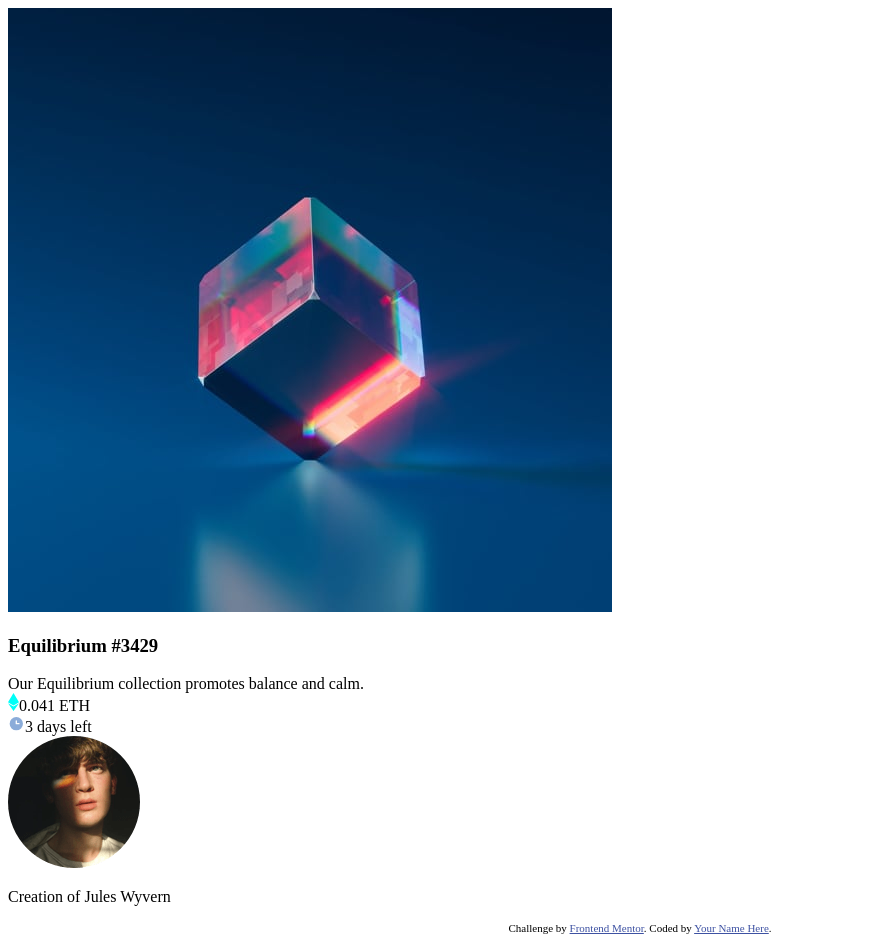
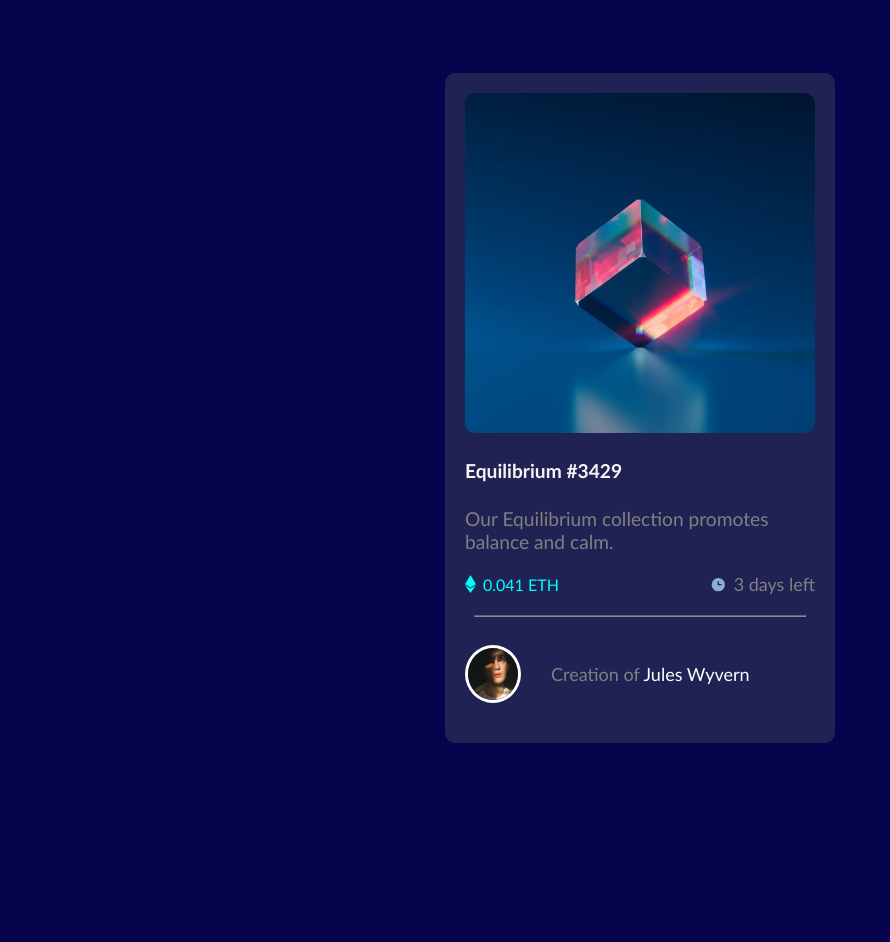
Before and after one commit to aufalfirdausi/fem-nft-preview-card-component-main, a plain HTML site: page index.html in a window 1280 px wide. Shown: the whole page, without its empty margins (0-890 px from the left). After the commit the page ends 816 px from the top, so only its background shows below. Drawn offline with Linux system fonts and the light colour scheme.

Commit message:
finished challenge nft

```diff
--- a/index.html
+++ b/index.html
@@ -14,23 +14,26 @@
 <body>
 
   <div class="card">
-    <img src="image-equilibrium.jpg" alt="">
-    <div class="title"><h3>Equilibrium #3429</h3></div>
+    <img class="image" src="image-equilibrium.jpg" alt="">
+    <div class="title"><h4>Equilibrium #3429</h4></div>
 
   <div class="description">Our Equilibrium collection promotes balance and calm.</div>
 
   <div class="section">
-    <div class="right"><img src="icon-ethereum.svg" alt="">0.041 ETH</div>
+    <div class="right"><img src="icon-ethereum.svg" alt=""> 0.041 ETH</div>
     <div class="left"><img src="icon-clock.svg" alt="">3 days left</div>
   </div>
+  <hr class="hori">
   <div class="creation">
    <img src="image-avatar.png" alt=""> <p>Creation of <span>Jules Wyvern</span></p>
   </div>
 </div>
 
-  <div class="attribution">
+
+  <!--<div class="attribution">
     Challenge by <a href="https://www.frontendmentor.io?ref=challenge" target="_blank">Frontend Mentor</a>.
     Coded by <a href="#">Your Name Here</a>.
-  </div>
+</div>-->
+
 </body>
 </html>
--- a/main.css
+++ b/main.css
@@ -1,2 +1,93 @@
 .attribution { font-size: 11px; text-align: center; }
 .attribution a { color: hsl(228, 45%, 44%); }
+
+body {
+    background-color: rgb(5, 4, 76);
+    display: flex;
+    justify-content: center;
+    align-items: center;
+    min-height: 100vh;
+}
+
+.card {
+    background-color: rgb(32, 34, 84);
+    width: 350px;
+    height: 630px;
+    border-radius: 10px;
+    font-family: 'Gill Sans', 'Gill Sans MT', Calibri, 'Trebuchet MS', sans-serif;
+    padding: 20px;
+}
+
+.card .image {
+    display: flex;
+    justify-content: center;
+    align-items: center;
+    width: 350px;
+    height: 340px;
+    border-radius: 10px;
+}
+
+.title {
+    color: whitesmoke;
+    font-size: larger;
+}
+
+.description {
+    color: grey;
+    font-size: larger;
+}
+
+.section {
+    display: flex;
+    flex-direction: row;
+    justify-content: space-between;
+    padding: 10px 0px;
+    margin: 10px 0px;
+}
+
+.section .right {
+    display: flex;
+    justify-content: center;
+    align-items: center;
+    gap: 7px;
+    color: aqua;
+}
+
+.section .left {
+    display: flex;
+    justify-content: center;
+    align-items: center;
+    gap: 7px;
+    color: grey;
+    font-size: large;
+}
+
+.hori {
+    color: grey;
+    width: 330px;
+    opacity: 0.5;
+    display: flex;
+    align-items: center;
+}
+
+.creation img {
+    width: 50px;
+    border: solid white;
+    border-radius: 50%;
+}
+
+.creation {
+    display: flex;
+    flex-direction: row;
+    gap: 30px;
+    padding: 20px 0px;
+}
+
+.creation p {
+    color: grey;
+    font-size: large;
+}
+
+.creation span {
+    color: white;
+}
```
